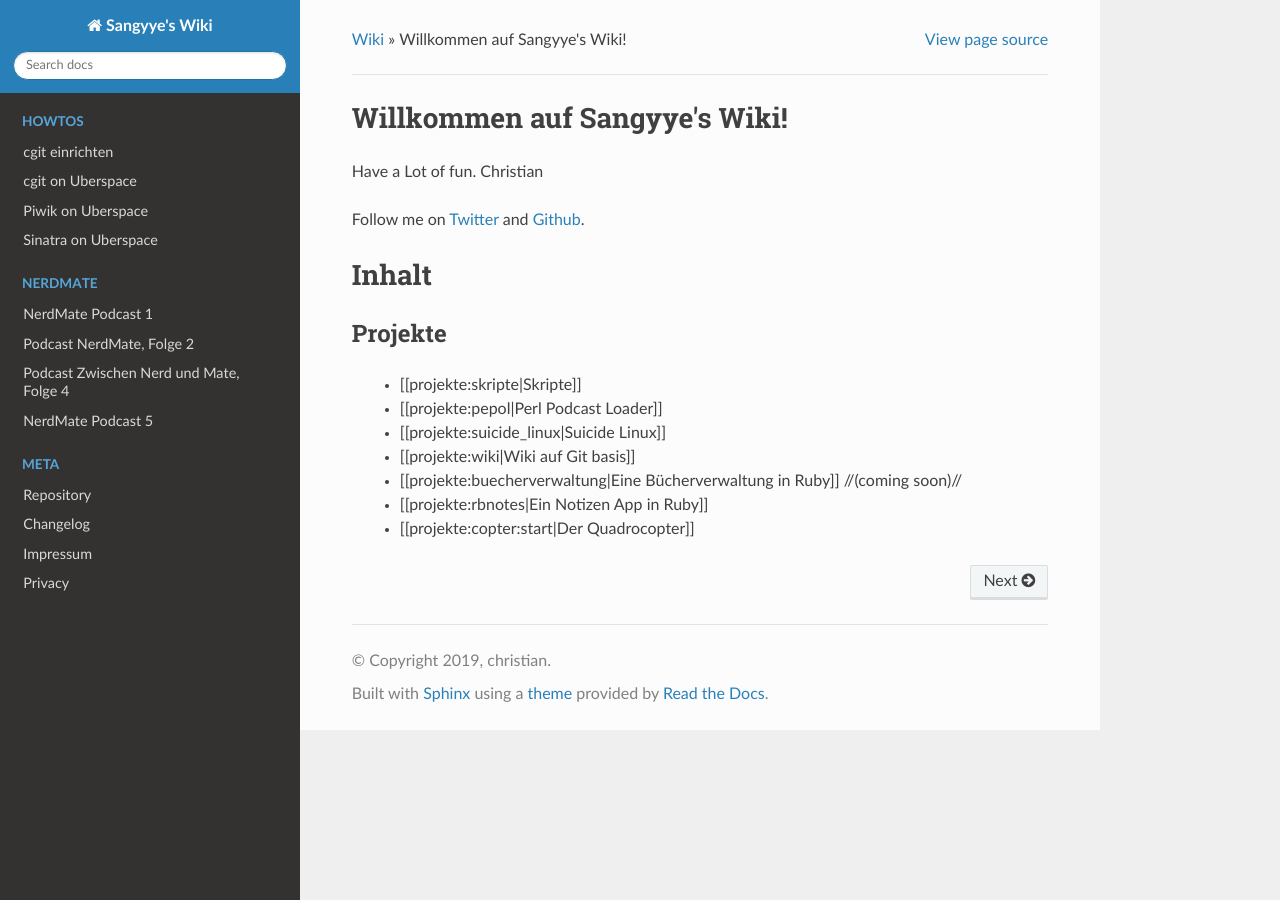
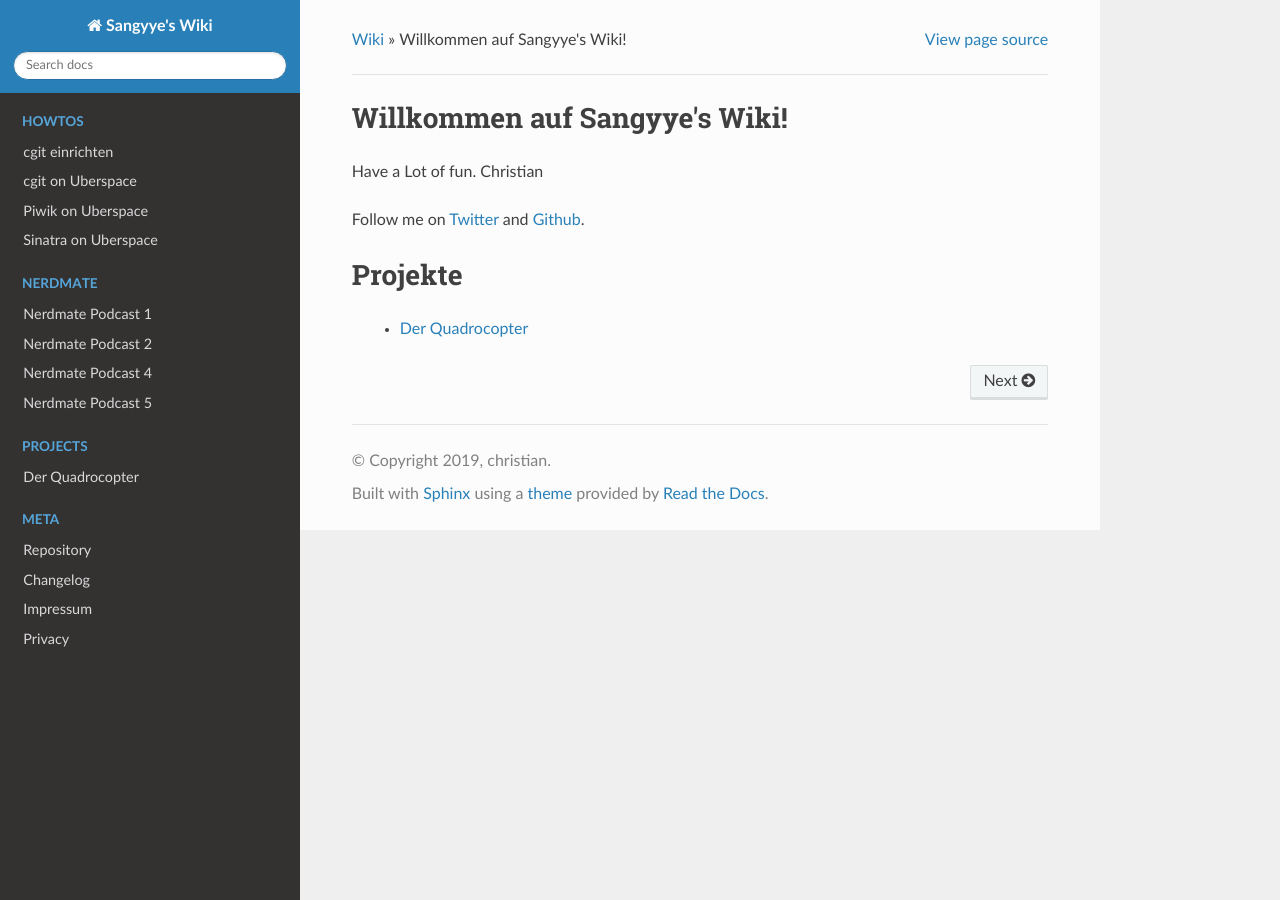
Before and after one commit to sangyye/wiki, a Sphinx documentation site: the page built from source/index.rst, in a window 1280 px wide. Built offline with Sphinx 7.4.7 and the Read the Docs theme 2.0.0, drawn with Linux system fonts in a browser that asks for light colours.

Commit message:
Add projects and move things on startsite

```diff
--- a/source/index.rst
+++ b/source/index.rst
@@ -9,23 +9,14 @@ Have a Lot of fun. Christian
 
 Follow me on `Twitter <https://twitter.com/sangyye>`_ and `Github <https://github.com/sangyye>`_.
 
-Inhalt
-======
-
 Projekte
---------
-  * [[projekte:skripte|Skripte]]
-  * [[projekte:pepol|Perl Podcast Loader]]
-  * [[projekte:suicide_linux|Suicide Linux]]
-  * [[projekte:wiki|Wiki auf Git basis]]
-  * [[projekte:buecherverwaltung|Eine Bücherverwaltung in Ruby]] //(coming soon)//
-  * [[projekte:rbnotes|Ein Notizen App in Ruby]]
-  * [[projekte:copter:start|Der Quadrocopter]]
+========
+  * :doc:`project_quadrocopter`
 
 
 .. toctree::
    :maxdepth: 2
-   :caption: Contents:
+   :caption: Contents
    :hidden:
 
 .. toctree::
@@ -45,6 +36,13 @@ Projekte
    nerdmate/*
 
 .. toctree::
+   :maxdepth: 1
+   :caption: Projects
+   :hidden:
+
+   project_quadrocopter
+
+.. toctree::
    :caption: Meta
    :hidden:
    :maxdepth: 1
--- a/source/nerdmate/episode001.rst
+++ b/source/nerdmate/episode001.rst
@@ -1,4 +1,4 @@
-NerdMate Podcast 1
+Nerdmate Podcast 1
 ##################
 
 Geplante Podcast-Zeit: 60min
--- a/source/nerdmate/episode002.rst
+++ b/source/nerdmate/episode002.rst
@@ -1,5 +1,5 @@
-Podcast NerdMate, Folge 2
-#########################
+Nerdmate Podcast 2
+##################
 
 Geplante Podcast-Zeit: 60min
 Geplante Aufnahme: Mittwoch 14. Februar 2012, abends\\
--- a/source/nerdmate/episode004.rst
+++ b/source/nerdmate/episode004.rst
@@ -1,5 +1,5 @@
-Podcast Zwischen Nerd und Mate, Folge 4
-#######################################
+Nerdmate Podcast 4
+##################
 
 Geplante Podcast-Zeit: 60-80min
 Geplante Aufnahme: Freitag 29.07.12
--- a/source/nerdmate/episode005.rst
+++ b/source/nerdmate/episode005.rst
@@ -1,4 +1,4 @@
-NerdMate Podcast 5
+Nerdmate Podcast 5
 ##################
 
 Folge über Raspberry Pi und embedded Computing
```
Also changed, not shown: source/project_quadrocopter.rst (added, +176 -0 lines), 1 other file.
